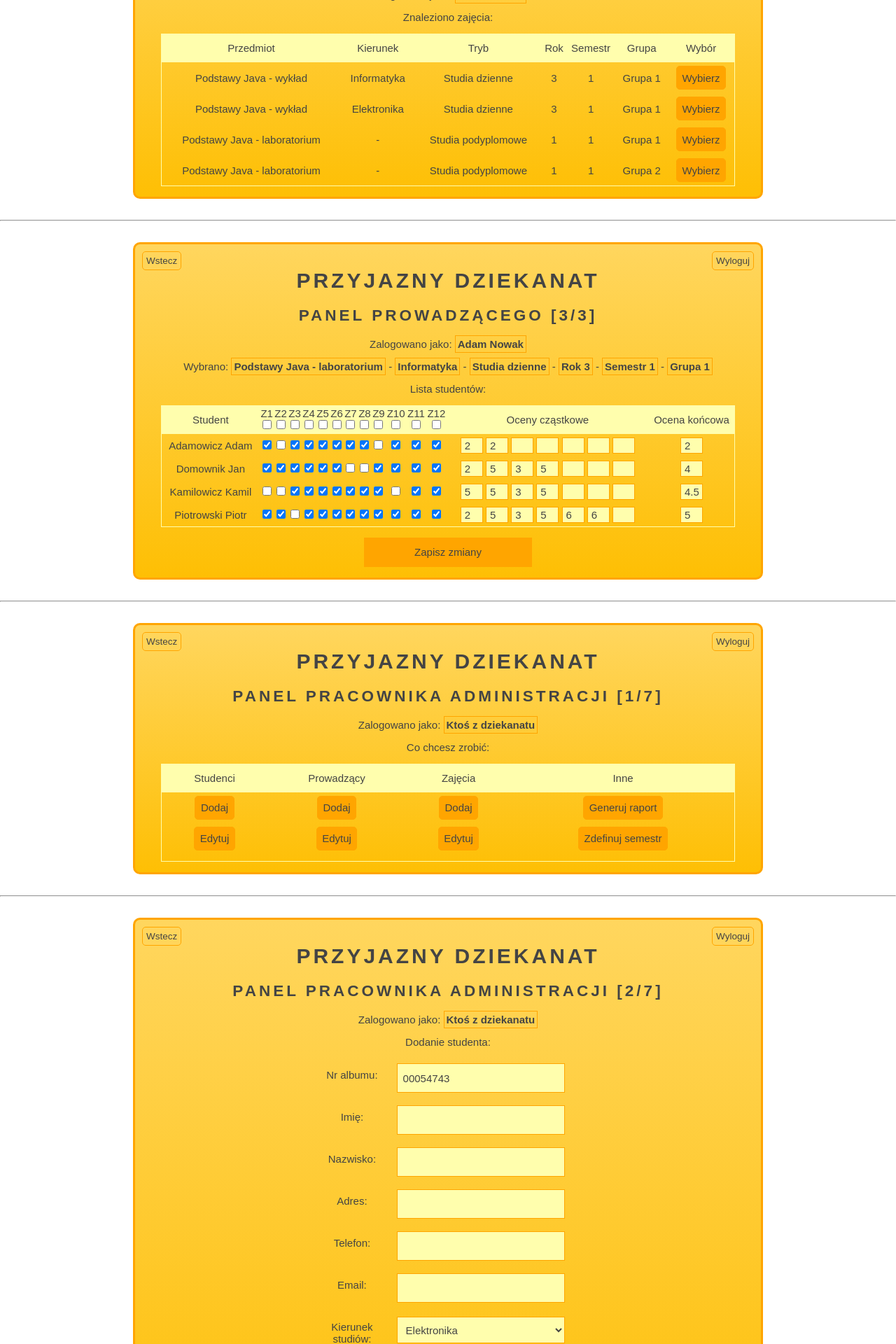
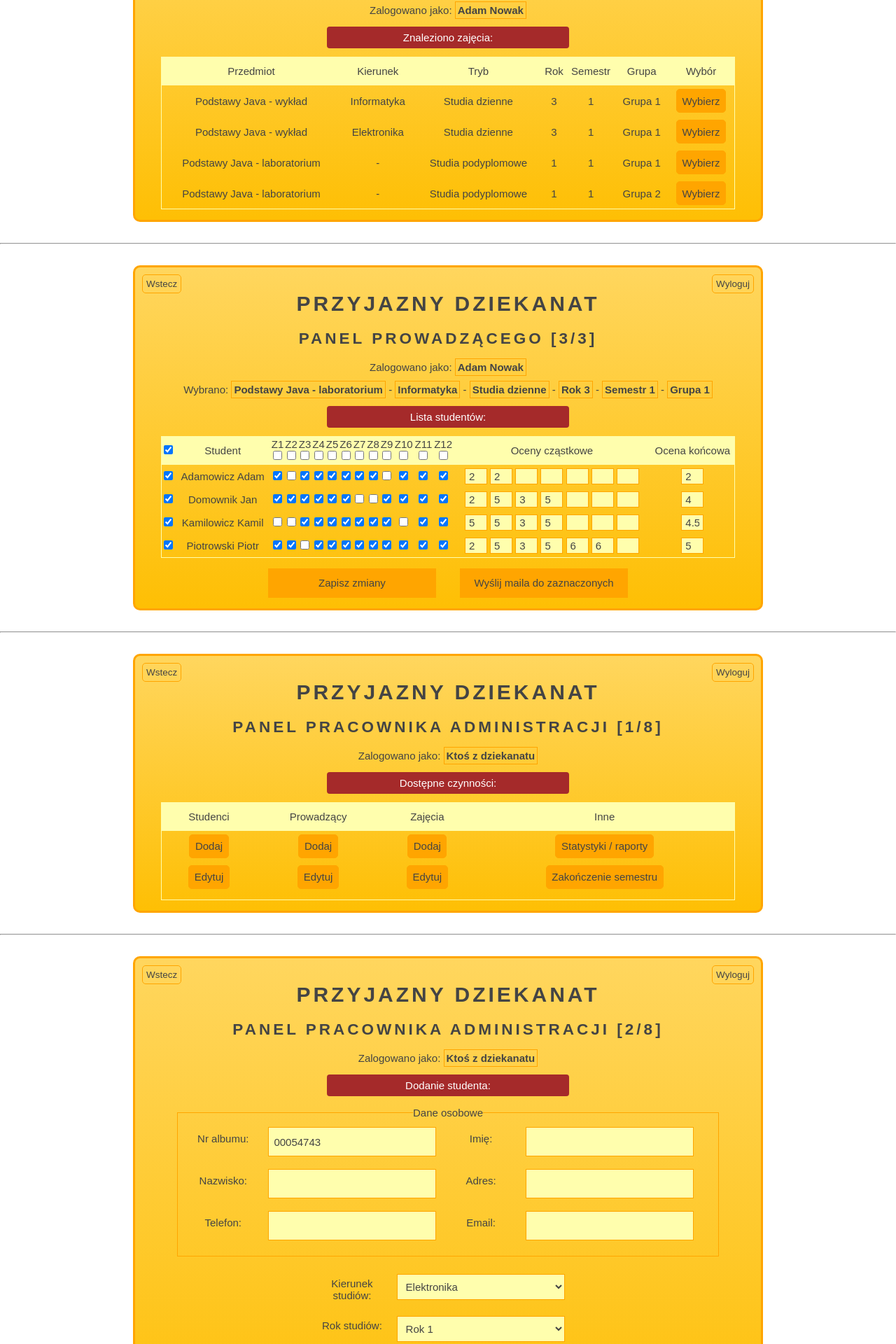
Before and after one commit to mwo2015/PrzyjaznyDziekanat, a PHP site: page / in a window 1280 px wide. Shown: the part 2242-4162 px from the top of the page at 70% size. Run offline with PHP 8.4, Linux system fonts and the light colour scheme; some libraries are stand-ins or nearby versions.

Commit message:
update mockupow

```diff
--- a/view_mockup/css/style.css
+++ b/view_mockup/css/style.css
@@ -182,7 +182,7 @@ select {
 	width: 25px;
 }
 
-#panel-4 form, #panel-7 form, #panel-8 form, #panel-9 form, #panel-10 form, #panel-11 form {
+#panel-4 form, #panel-7 form, #panel-8 form, #panel-9 form, #panel-10 form, #panel-11 form, #panel-12 form {
 	font-size: 1em;
 }
 
@@ -256,3 +256,24 @@ tr:hover {
 .right {
 	right: 10px;
 }
+
+.wide {
+	width: 90%;
+}
+
+.floated-left {
+	display: inline;
+}
+
+fieldset {
+	border: solid 1px orange;
+}
+
+.title {
+	background: #A52A2A;
+	border-radius: 4px;
+	color: #FFF;
+	margin: 12px auto;
+	padding: 7px;
+	width: 40%;
+}
--- a/view_mockup/index.html
+++ b/view_mockup/index.html
@@ -54,7 +54,7 @@
 				<input type='radio' name='semestr' id='semestr2' />
 				<label for='semestr2'>Semestr 2</label>
 			</div>
-			<p>Moje przedmioty:</p>
+			<p class='title'>Moje przedmioty:</p>
 			<select>
 				<option>Algorytmika - wykład</option>
 				<option>Algorytmika - laboratorium</option>
@@ -94,7 +94,7 @@
 			<h1>Przyjazny dziekanat</h1>
 			<h2>Panel prowadzącego [1/3]</h2>
 			<p>Zalogowano jako: <span class='highlight'>Adam Nowak</span></p>
-			<p>Moje zajęcia:</p>
+			<p class='title'>Moje zajęcia:</p>
 			<form>
 				<div>
 					<p class='column'>Przedmiot:</p>
@@ -163,7 +163,7 @@
 			<h1>Przyjazny dziekanat</h1>
 			<h2>Panel prowadzącego [2/3]</h2>
 			<p>Zalogowano jako: <span class='highlight'>Adam Nowak</span></p>
-			<p>Znaleziono zajęcia:</p>
+			<p class='title'>Znaleziono zajęcia:</p>
 			<table>
 				<thead>
 						<th>Przedmiot</th>
@@ -227,9 +227,10 @@
 			<p>Zalogowano jako: <span class='highlight'>Adam Nowak</span></p>
 			<p>Wybrano: <span class='highlight'>Podstawy Java - laboratorium</span> - <span class='highlight'>Informatyka</span> - <span class='highlight'>Studia dzienne</span> - <span class='highlight'>Rok 3</span> - <span class='highlight'>Semestr 1</span> - <span class='highlight'>Grupa 1</span></p>
 
-			<p>Lista studentów:</p>
+			<p class='title'>Lista studentów:</p>
 			<table>
 				<thead>
+						<th><input type='checkbox' checked='checked' title='Zaznacz wszystkich studentów' /></th>
 						<th>Student</th>
 						<th>Z1<br /><input type='checkbox' title='Obecność prowadzącego' /></th>
 						<th>Z2<br /><input type='checkbox' title='Obecność prowadzącego' /></th>
@@ -248,6 +249,7 @@
 				</thead>
 				<tbody>
 					<tr>
+						<td><input type='checkbox' checked='checked' title='Zaznacz studenta' /></td>
 						<td>Adamowicz Adam</td>
 						<td><input type='checkbox' checked='checked' title='Obecność' /></td>
 						<td><input type='checkbox' title='Obecność' /></td>
@@ -273,6 +275,7 @@
 						<td><input class='grades total' type='input' checked='checked' value='2' /></td>
 					</tr>
 					<tr>
+						<td><input type='checkbox' checked='checked' title='Zaznacz studenta' /></td>
 						<td>Domownik Jan</td>
 						<td><input type='checkbox' checked='checked' title='Obecność' /></td>
 						<td><input type='checkbox' checked='checked' title='Obecność' /></td>
@@ -298,6 +301,7 @@
 						<td><input class='grades total' type='input' checked='checked' value='4' /></td>
 					</tr>
 					<tr>
+						<td><input type='checkbox' checked='checked' title='Zaznacz studenta' /></td>
 						<td>Kamilowicz Kamil</td>
 						<td><input type='checkbox' title='Obecność' /></td>
 						<td><input type='checkbox' title='Obecność' /></td>
@@ -323,6 +327,7 @@
 						<td><input class='grades total' type='input' checked='checked' value='4.5' /></td>
 					</tr>
 					<tr>
+						<td><input type='checkbox' checked='checked' title='Zaznacz studenta' /></td>
 						<td>Piotrowski Piotr</td>
 						<td><input type='checkbox' checked='checked' title='Obecność' /></td>
 						<td><input type='checkbox' checked='checked' title='Obecność' /></td>
@@ -351,6 +356,7 @@
 			</table>
 			<p></p>
 			<input type='submit' value='Zapisz zmiany' />
+			<input type='submit' value='Wyślij maila do zaznaczonych' />
 
 			<div class='side-button left'>Wstecz</div>
 			<div class='side-button right'>Wyloguj</div>
@@ -361,10 +367,10 @@
 
 		<section class='mockup' id='panel-6'>
 			<h1>Przyjazny dziekanat</h1>
-			<h2>Panel pracownika administracji [1/7]</h2>
+			<h2>Panel pracownika administracji [1/8]</h2>
 			<p>Zalogowano jako: <span class='highlight'>Ktoś z dziekanatu</span></p>
 
-			<p>Co chcesz zrobić:</p>
+			<p class='title'>Dostępne czynności:</p>
 			<table>
 				<thead>
 						<th>Studenci</th>
@@ -377,13 +383,13 @@
 						<td><a href='#'>Dodaj</a></td>
 						<td><a href='#'>Dodaj</a></td>
 						<td><a href='#'>Dodaj</a></td>
-						<td><a href='#'>Generuj raport</a></td>
+						<td><a href='#'>Statystyki / raporty</a></td>
 					</tr>
 					<tr>
 						<td><a href='#'>Edytuj</a></td>
 						<td><a href='#'>Edytuj</a></td>
 						<td><a href='#'>Edytuj</a></td>
-						<td><a href='#'>Zdefinuj semestr</a></td>
+						<td><a href='#'>Zakończenie semestru</a></td>
 					</tr>
 					<tr>
 						<td></td>
@@ -403,36 +409,41 @@
 
 		<section class='mockup' id='panel-7'>
 			<h1>Przyjazny dziekanat</h1>
-			<h2>Panel pracownika administracji [2/7]</h2>
+			<h2>Panel pracownika administracji [2/8]</h2>
 			<p>Zalogowano jako: <span class='highlight'>Ktoś z dziekanatu</span></p>
 
-			<p>Dodanie studenta:</p>
+			<p class='title'>Dodanie studenta:</p>
 
-			<form>
-				<div>
+			<form class='wide'>
+				<fieldset>
+					<legend>Dane osobowe</legend>
+					<div class='floated-left'>
 						<p class='column'>Nr albumu:</p>
 						<input type='text' class='medium' readonly value='00054743' />
 					</div>
-				<div>
+					<div class='floated-left'>
 						<p class='column'>Imię:</p>
 						<input type='text' />
 					</div>
-				<div>
+					<div class='floated-left'>
 						<p class='column'>Nazwisko:</p>
 						<input type='text' />
 					</div>
-				<div>
+					<div class='floated-left'>
 						<p class='column'>Adres:</p>
 						<input type='text' />
 					</div>
-				<div>
+					<div class='floated-left'>
 						<p class='column'>Telefon:</p>
 						<input type='text' />
 					</div>
-				<div>
+					<div class='floated-left'>
 						<p class='column'>Email:</p>
 						<input type='text' />
 					</div>
+				</fieldset>
+				</form>
+				<form>
 				<div>
 					<p class='column'>Kierunek studiów:</p>
 					<select>
@@ -474,10 +485,10 @@
 
 		<section class='mockup' id='panel-8'>
 			<h1>Przyjazny dziekanat</h1>
-			<h2>Panel pracownika administracji [3/7]</h2>
+			<h2>Panel pracownika administracji [3/8]</h2>
 			<p>Zalogowano jako: <span class='highlight'>Ktoś z dziekanatu</span></p>
 
-			<p>Dodanie prowadzącego:</p>
+			<p class='title'>Dodanie prowadzącego:</p>
 
 			<form>
 					<div>
@@ -517,10 +528,10 @@
 
 		<section class='mockup' id='panel-9'>
 			<h1>Przyjazny dziekanat</h1>
-			<h2>Panel pracownika administracji [4/7]</h2>
+			<h2>Panel pracownika administracji [4/8]</h2>
 			<p>Zalogowano jako: <span class='highlight'>Ktoś z dziekanatu</span></p>
 
-			<p>Dodanie zajęć:</p>
+			<p class='title'>Dodanie zajęć:</p>
 
 			<form>
 				<div>
@@ -547,12 +558,14 @@
 					</select>
 				</div>
 				<div>
-					<p class='column'>Prowadzący:</p>
+					<fieldset>
+						<legend>Prowadzący</legend>
 						<p><input id='prow_1' type='checkbox' /> <label for='prow_1'>prof. Gąbka Baltazar</label>
 						<input id='prow_2'type='checkbox' /> <label for='prow_2'>dr Nowak Jan </label><br />
 						<input id='prow_3'type='checkbox' /> <label for='prow_3'>prof. Kowalski Jan</label>
 						<input id='prow_4'type='checkbox' /> <label for='prow_4'>prof. Wiśniewski Henryk</label> </p>
-					<p class='column'></p>
+					</fieldset>
+					<p></p>
 					<input type='submit' value='Zapisz' />
 				</div>
 			</form>
@@ -566,10 +579,10 @@
 
 		<section class='mockup' id='panel-9'>
 			<h1>Przyjazny dziekanat</h1>
-			<h2>Panel pracownika administracji [5/7]</h2>
+			<h2>Panel pracownika administracji [5/8]</h2>
 			<p>Zalogowano jako: <span class='highlight'>Ktoś z dziekanatu</span></p>
 
-			<p>Edytowanie danych studentów:</p>
+			<p class='title'>Edytowanie danych studentów:</p>
 
 			<form>
 				<div>
@@ -623,28 +636,33 @@
 
 
 			<p>Wybrano: <span class='highlight'>Jan Nowak</span> - <span class='highlight'>Nr indeksu: 234232</span>
-			<p>Edycja danych studenta:</p>
-			<form>
-			<div>
+			<p class='title'>Edycja danych studenta:</p>
+			<form class='wide'>
+				<fieldset>
+					<legend>Dane osobowe</legend>
+					<div class='floated-left'>
 						<p class='column'>Imię:</p>
 						<input type='text' value='Jan' />
 					</div>
-				<div>
+					<div class='floated-left'>
 						<p class='column'>Nazwisko:</p>
 						<input type='text' value='Nowak' />
 					</div>
-				<div>
+					<div class='floated-left'>
 						<p class='column'>Adres:</p>
 						<input type='text' value='ul. Wawel 1, 31-333 Kraków' />
-				</div>
-				<div>
+					</div class='floated-left'>
+					<div class='floated-left'>
 						<p class='column'>Telefon:</p>
 						<input type='text' value='345 567 789' />
 					</div>
-				<div>
+					<div class='floated-left'>
 						<p class='column'>Email:</p>
 						<input type='text' value='jannowak@wp.pl' />
 					</div>
+				</fieldset>
+				</form>
+				<form>
 				<div>
 					<p class='column'>Kierunek studiów:</p>
 					<select>
@@ -685,7 +703,7 @@
 				</div>
 			</form>
 
-			<p>Oceny i obecności studenta:</p>
+			<p class='title'>Oceny i obecności studenta:</p>
 
 			<div class='wrapper1'>
 				<input type='radio' name='_semestr' id='_semestr1' checked='checked' />
@@ -740,10 +758,10 @@
 
 		<section class='mockup' id='panel-10'>
 			<h1>Przyjazny dziekanat</h1>
-			<h2>Panel pracownika administracji [6/7]</h2>
+			<h2>Panel pracownika administracji [6/8]</h2>
 			<p>Zalogowano jako: <span class='highlight'>Ktoś z dziekanatu</span></p>
 
-			<p>Generowanie raportów:</p>
+			<p class='title'>Statystyki / raporty:</p>
 
 
 ... TODO ...
@@ -757,10 +775,10 @@
 
 		<section class='mockup' id='panel-11'>
 			<h1>Przyjazny dziekanat</h1>
-			<h2>Panel pracownika administracji [7/7]</h2>
+			<h2>Panel pracownika administracji [7/8]</h2>
 			<p>Zalogowano jako: <span class='highlight'>Ktoś z dziekanatu</span></p>
 
-			<p>Definiowanie zakończenia semestru:</p>
+			<p class='title'>Definiowanie zakończenia semestru:</p>
 				<form>
 				<div>
 					<p class='column'>Koniec 1 semestru:</p>
@@ -779,6 +797,68 @@
 
 		</section>
 
+<hr>
+
+		<section class='mockup' id='panel-12'>
+			<h1>Przyjazny dziekanat</h1>
+			<h2>Panel pracownika administracji [8/8]</h2>
+			<p>Zalogowano jako: <span class='highlight'>Ktoś z dziekanatu</span></p>
+
+			<p class='title'>Edytowanie zajęć:</p>
+
+			<form>
+				<div>
+					<p class='column'>Nazwa:</p>
+					<select>
+						<option>Algorytmika - wykład</option>
+						<option>Algorytmika - laboratorium</option>
+						<option>Sieci komputerowe - laboratorium</option>
+						<option>Podstawy Java - wykład</option>
+						<option>Podstawy Java - laboratorium</option>
+					</select>
+				</div>
+				<div>
+					<p class='column'>Edytuj nazwę:</p>
+					<input type='text' value='Algorytmika - wykład' />
+				</div>
+				<div>
+					<p class='column'>Edytuj kierunek:</p>
+					<select>
+						<option>Elektronika</option>
+						<option>Informatyka</option>
+						<option>Automatyka i Robotyka</option>
+						<option>Elektrotechnika</option>
+					</select>
+				</div>
+					<p class='column'>Edytuj rok:</p>
+					<select>
+						<option>Rok 1</option>
+						<option>Rok 2</option>
+						<option>Rok 3</option>
+						<option>Rok 4</option>
+						<option>Rok 5</option>
+					</select>
+				</div>
+				<div>
+					<fieldset>
+						<legend>Edytuj prowadzących</legend>
+						<p><input id='prow_11' type='checkbox' /> <label for='prow_11'>prof. Gąbka Baltazar</label>
+						<input id='prow_21'type='checkbox' /> <label for='prow_21'>dr Nowak Jan </label><br />
+						<input id='prow_31'type='checkbox' /> <label for='prow_31'>prof. Kowalski Jan</label>
+						<input id='prow_41'type='checkbox' /> <label for='prow_41'>prof. Wiśniewski Henryk</label> </p>
+					</fieldset>
+					<p></p>
+					<input type='submit' value='Zapisz' />
+				</div>
+			</form>
+
+			<div class='side-button left'>Wstecz</div>
+			<div class='side-button right'>Wyloguj</div>
+
+		</section>
+
+<hr>
+
 
 	</body>
 </html>
```
Also changed, not shown: README.md. Lines whose indentation alone changed are shown as unchanged.
